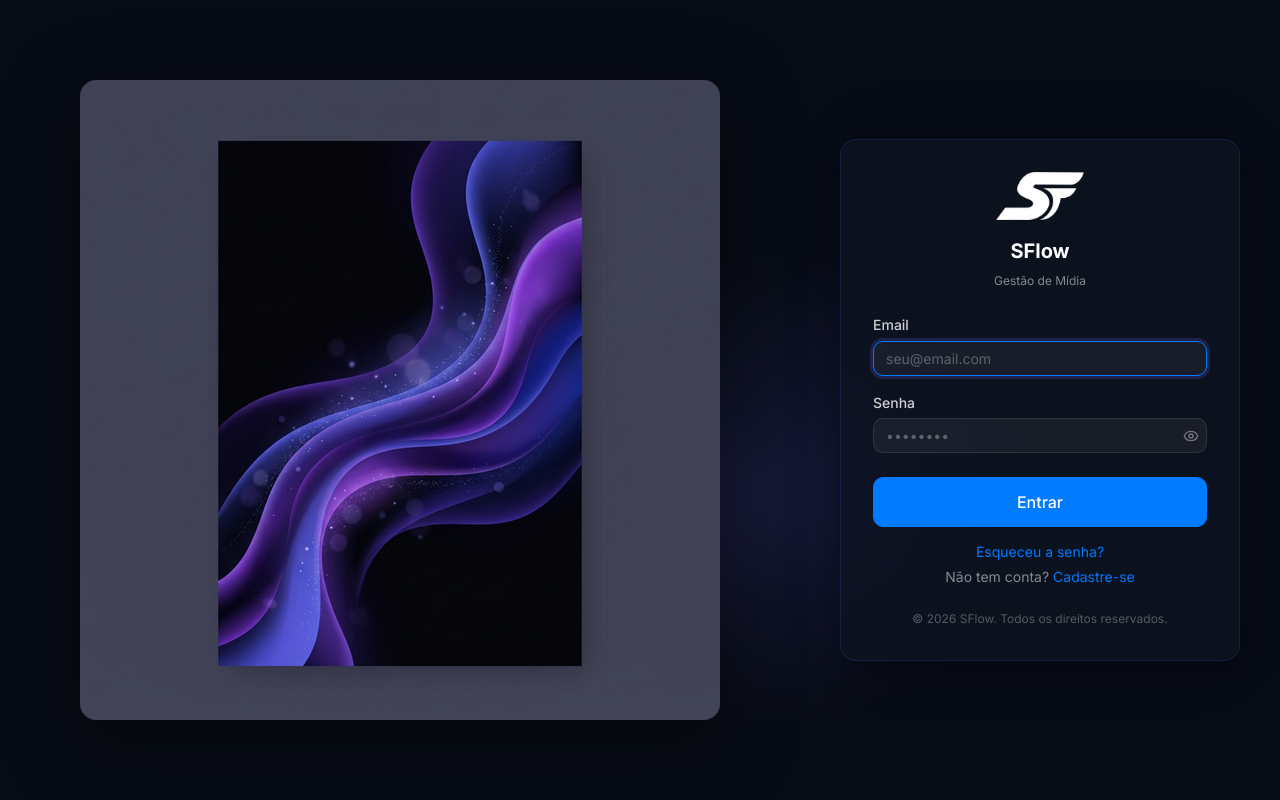
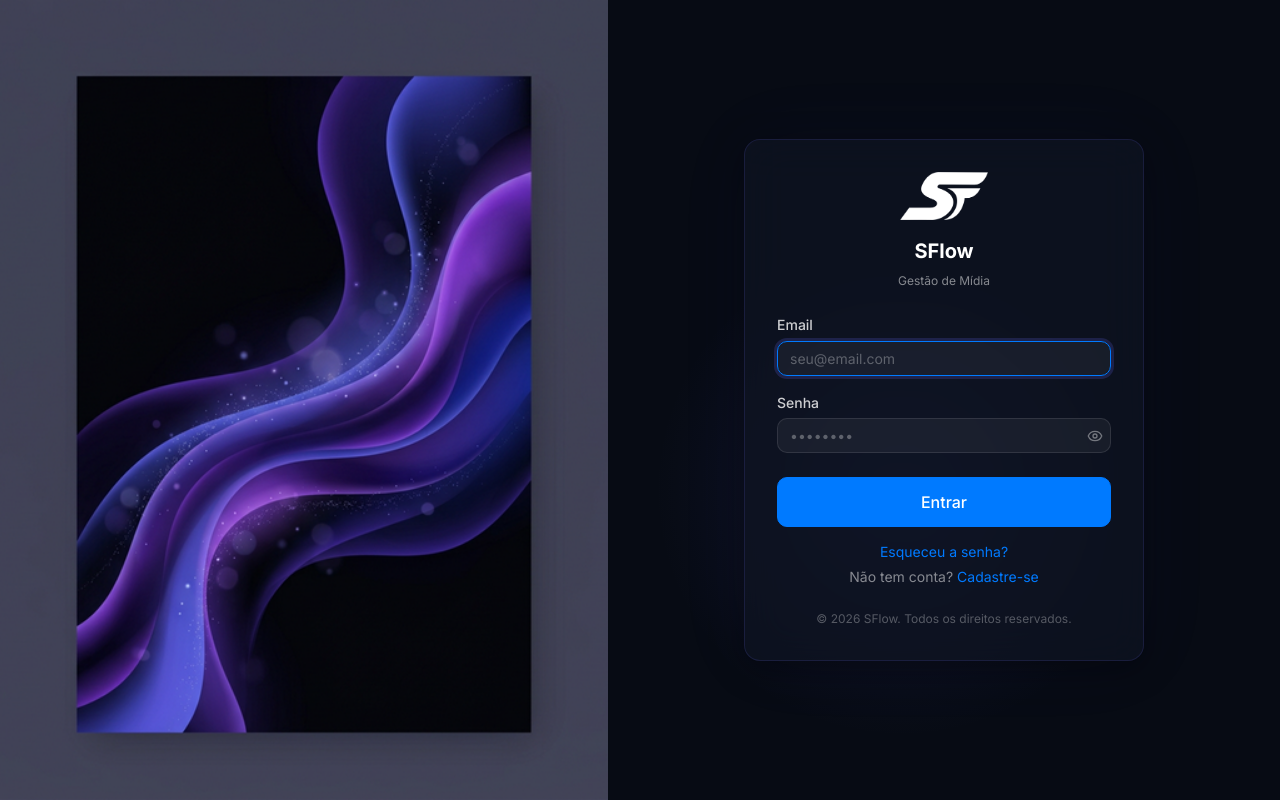
Before and after one commit to iagoschumaker/schumakerflow, a Next.js app: page /login in a window 1280 px wide. Built offline with nearby package versions, Linux system fonts and the light colour scheme.

Commit message:
fix: login split 50/50 - banner cover left, form center right, mobile sem banner

```diff
--- a/src/app/globals.css
+++ b/src/app/globals.css
@@ -756,54 +756,36 @@ tbody tr:last-child td {
   content: '';
   position: absolute;
   top: 30%;
-  right: 20%;
+  right: 10%;
   width: 500px;
   height: 500px;
-  background: radial-gradient(circle, rgba(99, 102, 241, 0.15) 0%, transparent 70%);
+  background: radial-gradient(circle, rgba(99, 102, 241, 0.12) 0%, transparent 70%);
   border-radius: 50%;
   pointer-events: none;
   z-index: 0;
 }
 
-.login-container::after {
-  content: '';
-  position: absolute;
-  bottom: 10%;
-  left: 30%;
-  width: 400px;
-  height: 400px;
-  background: radial-gradient(circle, rgba(139, 92, 246, 0.1) 0%, transparent 70%);
-  border-radius: 50%;
-  pointer-events: none;
-  z-index: 0;
-}
-
-/* Banner side (left) */
+/* Banner side (left 50%) */
 .login-banner {
   flex: 1;
-  display: flex;
-  align-items: center;
-  justify-content: center;
   position: relative;
   z-index: 1;
-  padding: var(--space-6);
+  overflow: hidden;
 }
 
 .login-banner img {
-  max-width: 90%;
-  max-height: 80vh;
-  object-fit: contain;
-  border-radius: var(--radius-xl);
-  filter: drop-shadow(0 20px 40px rgba(0, 0, 0, 0.4));
-}
-
-/* Form side (right) */
+  width: 100%;
+  height: 100%;
+  object-fit: cover;
+}
+
+/* Form side (right 50%) */
 .login-side {
-  flex: 0 0 480px;
+  flex: 1;
   display: flex;
   align-items: center;
   justify-content: center;
-  padding: var(--space-6);
+  padding: var(--space-8);
   position: relative;
   z-index: 1;
 }
@@ -863,22 +845,19 @@ tbody tr:last-child td {
   box-shadow: 0 0 0 3px rgba(99, 102, 241, 0.2);
 }
 
-/* Mobile — stack and hide banner */
+/* Mobile — hide banner, center form */
 @media (max-width: 900px) {
+  .login-banner {
+    display: none;
+  }
+
+  .login-side {
+    padding: var(--space-4);
+  }
+
   .login-container {
-    flex-direction: column;
     align-items: center;
     justify-content: center;
-  }
-
-  .login-banner {
-    display: none;
-  }
-
-  .login-side {
-    flex: none;
-    width: 100%;
-    padding: var(--space-4);
   }
 }
 
```
